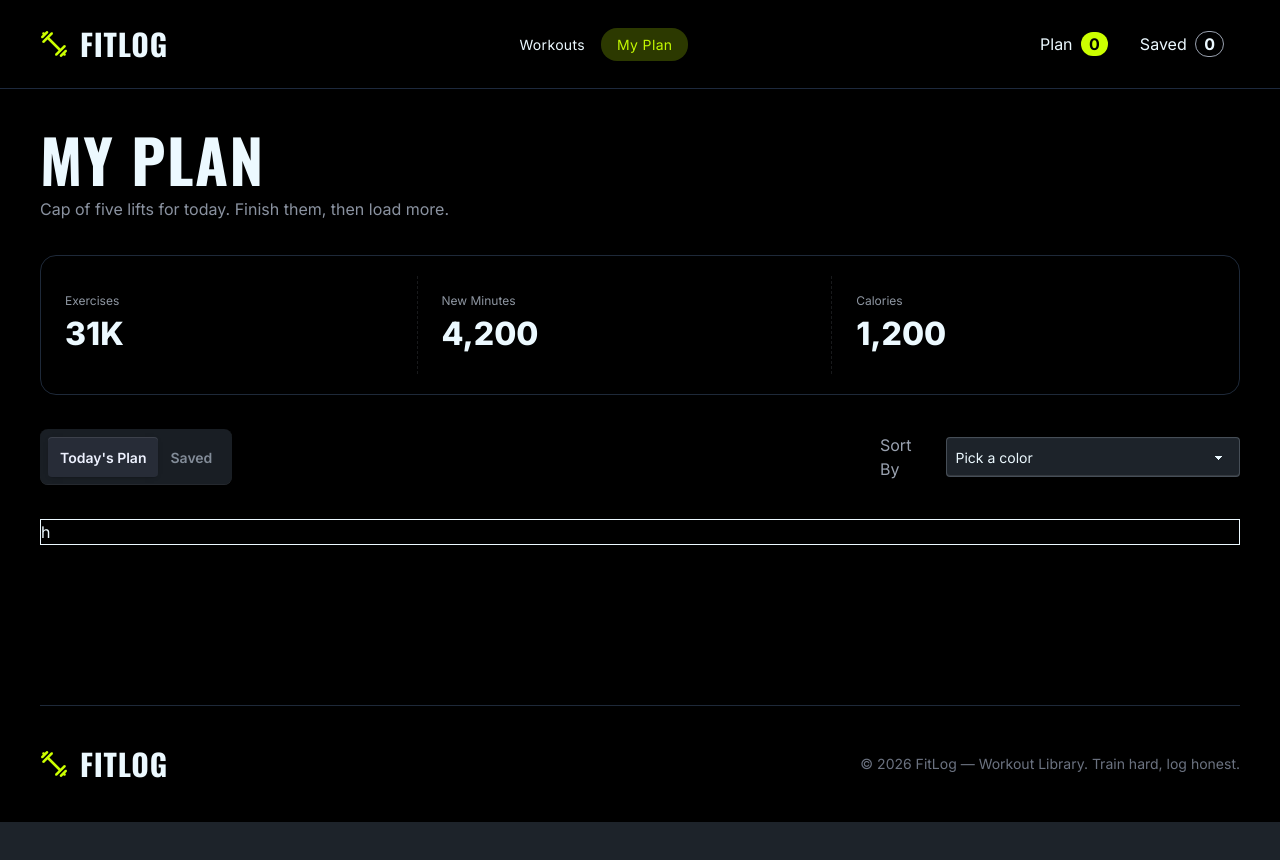
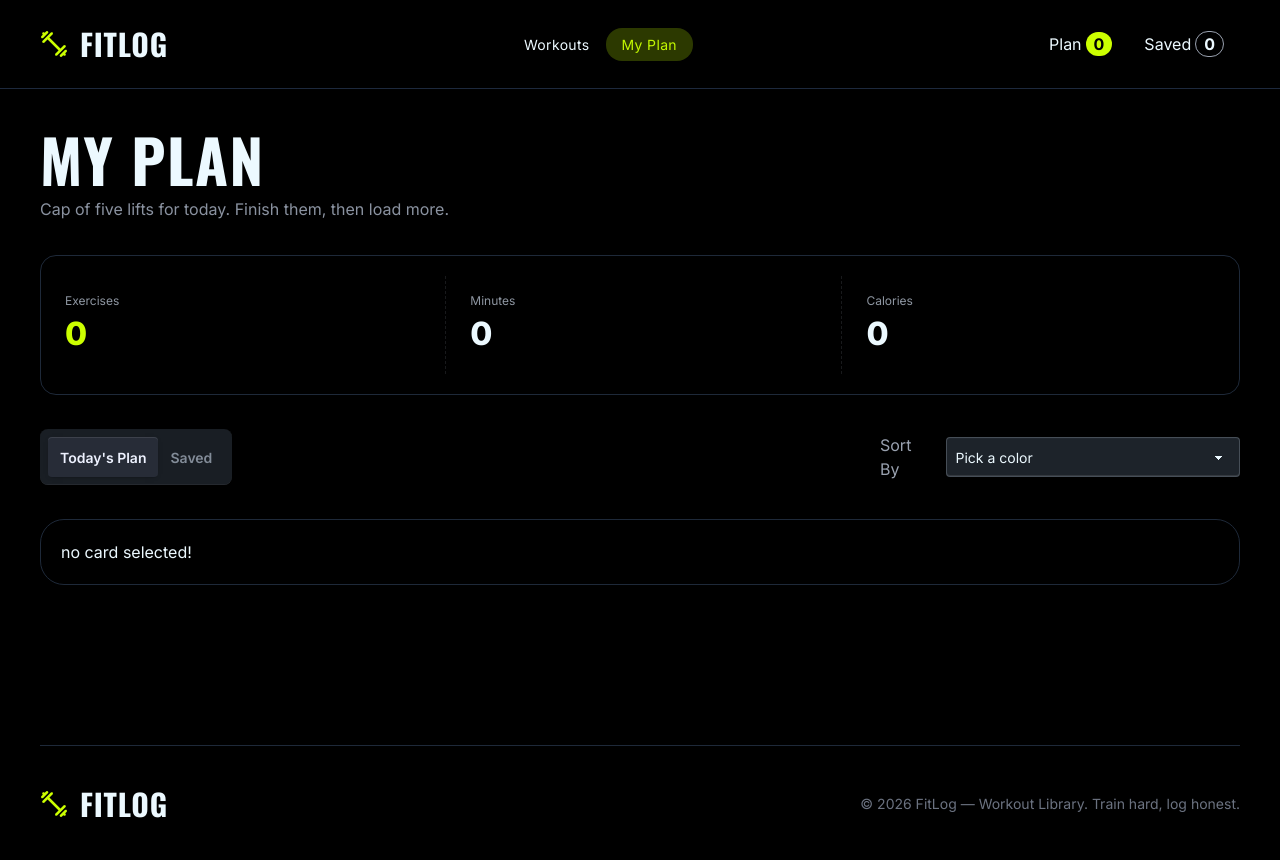
Before and after one commit to atikhasananik/a06-fitlog, a Next.js app: page /my-plan in a window 1280 px wide. Before the commit the page ends 822 px from the top, so only its background shows below. Built offline with nearby package versions, Linux system fonts and the light colour scheme.

Commit message:
feature/my-plan dynamic data change implimentation done

```diff
--- a/src/app/layout.tsx
+++ b/src/app/layout.tsx
@@ -5,7 +5,7 @@ import Navbar from "@/components/common/Navbar";
 import Footer from "@/components/footer/Footer";
 import { ToastContainer } from "react-toastify";
 import ContextAPIWorkoutDataProvider from "@/context/ContextAPI.workoutData";
-
+import TabBtnDataProvider from "@/context/TabBtnContext";
 
 const oswald = Oswald({
   subsets: ["latin"],
@@ -34,9 +34,11 @@ export default function RootLayout({ children }: LayoutProps<"/">) {
       >
         <body className="min-h-full bg-black flex flex-col">
           <ContextAPIWorkoutDataProvider>
-            <Navbar></Navbar>
-            <div>{children}</div>
-            <Footer></Footer>
+            <TabBtnDataProvider>
+              <Navbar></Navbar>
+              <div>{children}</div>
+              <Footer></Footer>
+            </TabBtnDataProvider>
           </ContextAPIWorkoutDataProvider>
         </body>
       </html>
--- a/src/app/my-plan/page.tsx
+++ b/src/app/my-plan/page.tsx
@@ -1,3 +1,6 @@
+import MyPlanCountBar from "@/components/my-plain/MyPlanCountBar";
+import SelectedWorkoutCards from "@/components/my-plain/SelectedWorkoutCards";
+import TabBtn from "@/components/my-plain/TabBtn";
 import React from "react";
 
 const page = () => {
@@ -12,39 +15,10 @@ const page = () => {
         </p>
       </div>
 
-      <div className="stats stats-vertical grid  rounded-2xl m py-5 border border-gray-800 lg:stats-horizontal shadow">
-        <div className="stat">
-          <div className="stat-title">Exercises</div>
-          <div className="stat-value">31K</div>
-        </div>
-
-        <div className="stat">
-          <div className="stat-title">New Minutes</div>
-          <div className="stat-value">4,200</div>
-        </div>
-
-        <div className="stat">
-          <div className="stat-title">Calories</div>
-          <div className="stat-value">1,200</div>
-        </div>
-      </div>
+     <MyPlanCountBar></MyPlanCountBar>
 
       <div className="  flex justify-between items-center">
-        <div className="tabs p-2  inline-block  transition-all duration-300 tabs-box">
-          <input
-            type="radio"
-            name="my_tabs_1"
-            className="tab text-md transition-all duration-400 font-semibold checked:bg-[#2b303dcb] checked:text-primary-content"
-            aria-label="Today's Plan"
-            defaultChecked
-          />
-          <input
-            type="radio"
-            name="my_tabs_1"
-            className="tab text-md transition-all duration-400 font-semibold checked:bg-[#2b303dcb] checked:text-primary-content"
-            aria-label="Saved"
-          />
-        </div>
+        <TabBtn></TabBtn>
 
         <div className=" w-[30%] inline-flex justify-end items-center gap-4">
           <p className="text-gray-400">Sort By</p>
@@ -57,7 +31,9 @@ const page = () => {
           </select>
         </div>
       </div>
-      <div className="border  ">h</div>
+      <div className="border border-gray-800 rounded-3xl  p-5  ">
+        <SelectedWorkoutCards  ></SelectedWorkoutCards>
+      </div>
     </div>
   );
 };
--- a/src/components/common/Navbar.tsx
+++ b/src/components/common/Navbar.tsx
@@ -1,12 +1,10 @@
-
 import logo from "@/assets/logo.png";
 import Image from "next/image";
 import NavLink from "../../routing/NavLink";
 import Link from "next/link";
-
+import NavLinkBtn from "@/routing/NavLinkBtn";
 
 const Navbar = () => {
-
   return (
     <nav className="sticky top-0 z-100 navbar border-b border-b-slate-800 bg-black items-center justify-between px-10 py-6 shadow-sm">
       <div className="flex gap-3 items-center">
@@ -19,25 +17,7 @@ const Navbar = () => {
       </div>
 
       <NavLink />
-
-      <div className="hidden sm:flex items-center">
-        <Link href={"/my-plan"}>
-          <button className="hover:bg-[#c2f8003a] py-2 px-4 rounded-3xl transition-all duration-300">
-            Plan{" "}
-            <span className=" outline-0 ml-1 border-0 bg-[#ccff00] text-black  font-bold w-2 h-2 p-2 py-0.5 rounded-full ">
-              {0}
-            </span>
-          </button>
-        </Link>
-        <Link href={"/my-plan"}>
-          <button className="hover:bg-[#c2f8003a] py-2 px-4  rounded-3xl transition-all duration-300">
-            Saved{" "}
-            <span className=" outline-0 ml-1  border-gray-400 border  p-2 py-0.5 rounded-full font-bold ">
-              {0}
-            </span>
-          </button>
-        </Link>
-      </div>
+      <NavLinkBtn />
     </nav>
   );
 };
--- /dev/null
+++ b/src/components/my-plain/MyPlanCountBar.tsx
@@ -0,0 +1,54 @@
+"use client";
+
+import { ContextAPIWorkoutData } from "@/context/ContextAPI.workoutData";
+import { ItabDataProps, tabBtnData } from "@/context/TabBtnContext";
+import { IContextAPIProps} from "@/types/workoutCard.Type";
+import React, { useContext } from "react";
+
+const MyPlanCountBar = () => {
+  const { tabData } = useContext(tabBtnData) as ItabDataProps;
+  const { addedWorkoutCards, sevedWorkoutCards } = useContext(
+    ContextAPIWorkoutData,
+  ) as IContextAPIProps;
+
+  return (
+    <div className="stats stats-vertical grid  rounded-2xl m py-5 border border-gray-800 lg:stats-horizontal shadow">
+      <div className="stat">
+        <div className="stat-title">Exercises</div>
+        <div className="stat-value text-[#CCFF00]">
+          {tabData === "plan"
+            ? addedWorkoutCards.length
+            : tabData === "saved"
+              ? sevedWorkoutCards.length
+              : null}
+        </div>
+      </div>
+
+      <div className="stat">
+        <div className="stat-title">Minutes</div>
+        <div className="stat-value">
+          {tabData === "plan"
+            ? addedWorkoutCards.reduce((acc, cur) => {
+                return acc + cur.duration;
+              }, 0)
+            : sevedWorkoutCards.reduce((acc, cur) => {
+                return acc + cur.duration;
+              }, 0)}
+        </div>
+      </div>
+
+      <div className="stat">
+        <div className="stat-title">Calories</div>
+        <div className="stat-value"> {tabData === "plan"
+            ? addedWorkoutCards.reduce((acc, cur) => {
+                return acc + cur.caloriesBurned;
+              }, 0)
+            : sevedWorkoutCards.reduce((acc, cur) => {
+                return acc + cur.caloriesBurned;
+              }, 0)}</div>
+      </div>
+    </div>
+  );
+};
+
+export default MyPlanCountBar;
--- /dev/null
+++ b/src/components/my-plain/SelectedWorkoutCards.tsx
@@ -0,0 +1,44 @@
+"use client";
+import { ContextAPIWorkoutData } from "@/context/ContextAPI.workoutData";
+import { ItabDataProps, tabBtnData } from "@/context/TabBtnContext";
+import { IContextAPIProps } from "@/types/workoutCard.Type";
+import React, { useContext } from "react";
+import SelectedWorkoutCard from "./SelectedWorkoutCard";
+
+const SelectedWorkoutCards = () => {
+  const { addedWorkoutCards, sevedWorkoutCards } = useContext(
+    ContextAPIWorkoutData,
+  ) as IContextAPIProps;
+  const { tabData } = useContext(tabBtnData) as ItabDataProps;
+
+  if (tabData === "plan" && addedWorkoutCards.length !== 0) {
+    return (
+      <div className="space-y-4">
+        {addedWorkoutCards.map((workout) => {
+          return (
+            <SelectedWorkoutCard
+              key={workout.id}
+              workout={workout}
+            ></SelectedWorkoutCard>
+          );
+        })}
+      </div>
+    );
+  } else if (tabData === "saved" && sevedWorkoutCards.length !== 0) {
+    return (
+      <div className="space-y-4">
+        {sevedWorkoutCards.map((workout) => {
+          return (
+            <SelectedWorkoutCard
+              key={workout.id}
+              workout={workout}
+            ></SelectedWorkoutCard>
+          );
+        })}
+      </div>
+    );
+  }
+  return <div>no card selected!</div>;
+};
+
+export default SelectedWorkoutCards;
--- /dev/null
+++ b/src/components/my-plain/TabBtn.tsx
@@ -0,0 +1,37 @@
+"use client";
+import { ItabDataProps, tabBtnData } from "@/context/TabBtnContext";
+import React, { useContext } from "react";
+
+const TabBtn = () => {
+  const { setTabData } = useContext(tabBtnData) as ItabDataProps;
+
+  const handelTabBtn = (dets: "plan" | "saved") => {
+    setTabData(dets);
+  };
+
+  return (
+    <div className="tabs p-2  inline-block  transition-all duration-300 tabs-box">
+      <input
+        onClick={() => {
+          return handelTabBtn("plan");
+        }}
+        type="radio"
+        name="my_tabs_1"
+        className="tab text-md transition-all duration-400 font-semibold checked:bg-[#2b303dcb] checked:text-primary-content"
+        aria-label="Today's Plan"
+        defaultChecked
+      />
+      <input
+        onClick={() => {
+          return handelTabBtn("saved");
+        }}
+        type="radio"
+        name="my_tabs_1"
+        className="tab text-md transition-all duration-400 font-semibold checked:bg-[#2b303dcb] checked:text-primary-content"
+        aria-label="Saved"
+      />
+    </div>
+  );
+};
+
+export default TabBtn;
--- a/src/context/ContextAPI.workoutData.tsx
+++ b/src/context/ContextAPI.workoutData.tsx
@@ -1,13 +1,10 @@
-"use client"
+"use client";
 
 import { IContextAPIProps, IWorkoutCard } from "@/types/workoutCard.Type";
 
 import { createContext, ReactNode, useState } from "react";
 
 export const ContextAPIWorkoutData = createContext<IContextAPIProps | []>([]);
-
-
-
 
 const ContextAPIWorkoutDataProvider = ({
   children,
--- /dev/null
+++ b/src/context/TabBtnContext.tsx
@@ -0,0 +1,28 @@
+"use client";
+
+import {
+  createContext,
+  Dispatch,
+  ReactNode,
+  SetStateAction,
+  useState,
+} from "react";
+
+export interface ItabDataProps {
+  tabData: "plan" | "saved";
+  setTabData: Dispatch<SetStateAction<"plan" | "saved">>;
+}
+
+export const tabBtnData = createContext<ItabDataProps|null>(null);
+
+
+const TabBtnDataProvider = ({ children }: { children: ReactNode }) => {
+  const [tabData, setTabData] = useState<"plan" | "saved">("plan");
+  const data = {
+    tabData,
+    setTabData,
+  } as ItabDataProps;
+  return <tabBtnData.Provider value={data}>{children}</tabBtnData.Provider>;
+};
+
+export default TabBtnDataProvider;
--- /dev/null
+++ b/src/routing/NavLinkBtn.tsx
@@ -0,0 +1,34 @@
+"use client"
+
+import { ContextAPIWorkoutData } from '@/context/ContextAPI.workoutData';
+import { IContextAPIProps } from '@/types/workoutCard.Type';
+import Link from 'next/link';
+import React, { useContext } from 'react';
+
+const NavLinkBtn = () => {
+
+    const {addedWorkoutCards,sevedWorkoutCards}=useContext(ContextAPIWorkoutData) as IContextAPIProps
+
+    return (
+         <div className="hidden sm:flex items-center">
+        <Link href={"/my-plan"}>
+          <button className="hover:bg-[#c2f8003a] py-2 px-4 rounded-3xl transition-all duration-300">
+            Plan
+            <span className=" outline-0 ml-1 border-0 bg-[#ccff00] text-black  font-bold w-2 h-2 p-2 py-0.5 rounded-full ">
+              {addedWorkoutCards.length}
+            </span>
+          </button>
+        </Link>
+        <Link href={"/my-plan"}>
+          <button className="hover:bg-[#c2f8003a] py-2 px-4  rounded-3xl transition-all duration-300">
+            Saved
+            <span className=" outline-0 ml-1  border-gray-400 border  p-2 py-0.5 rounded-full font-bold ">
+              {sevedWorkoutCards.length}
+            </span>
+          </button>
+        </Link>
+      </div>
+    );
+};
+
+export default NavLinkBtn;
```
Also changed, not shown: src/app/error.tsx (+64 -52 lines), src/components/common/Button.tsx (+12 -6 lines), src/components/my-plain/SelectedWorkoutCard.tsx (renamed from src/components/common/SelectedWorkoutCard.tsx).
